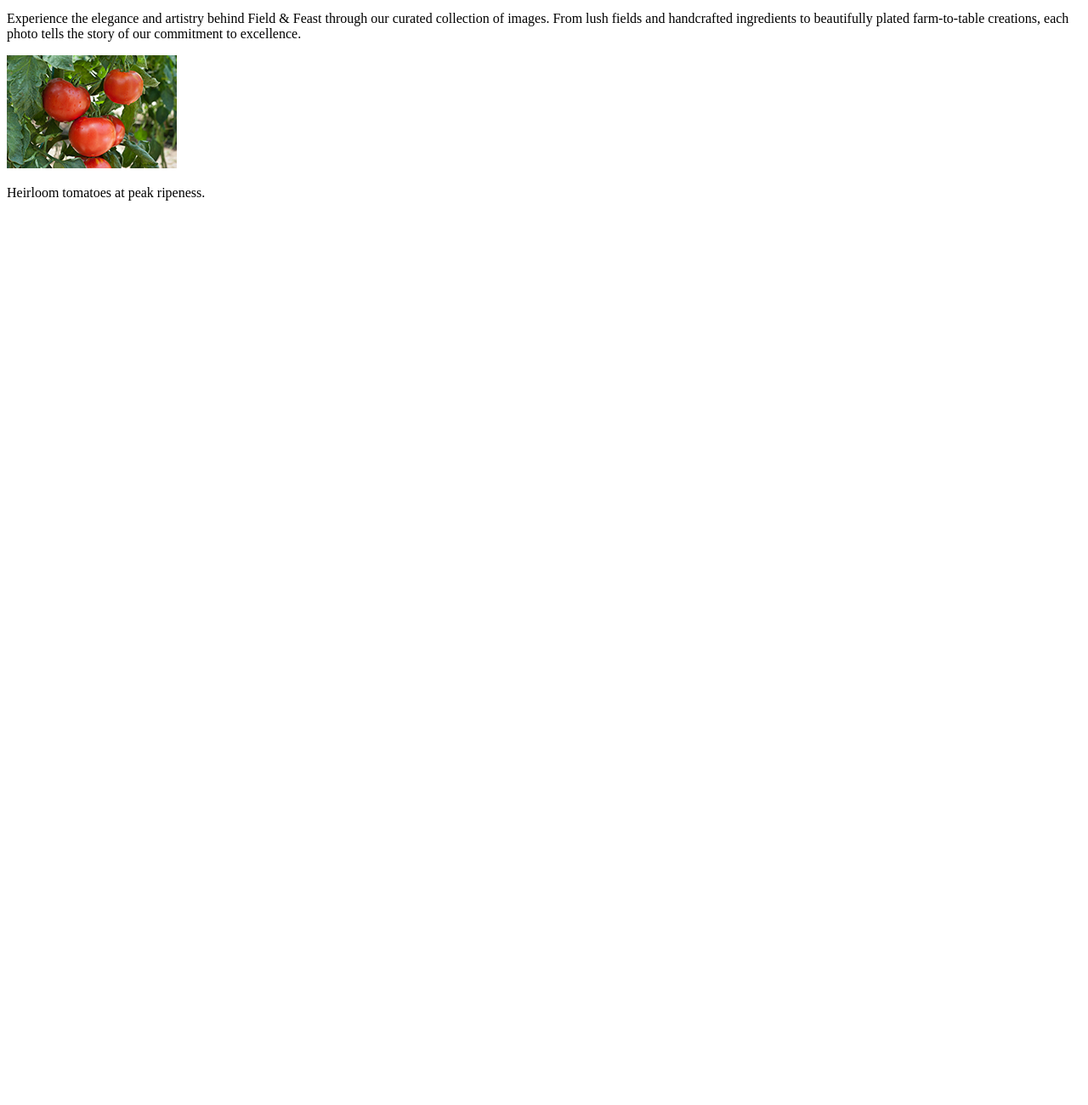
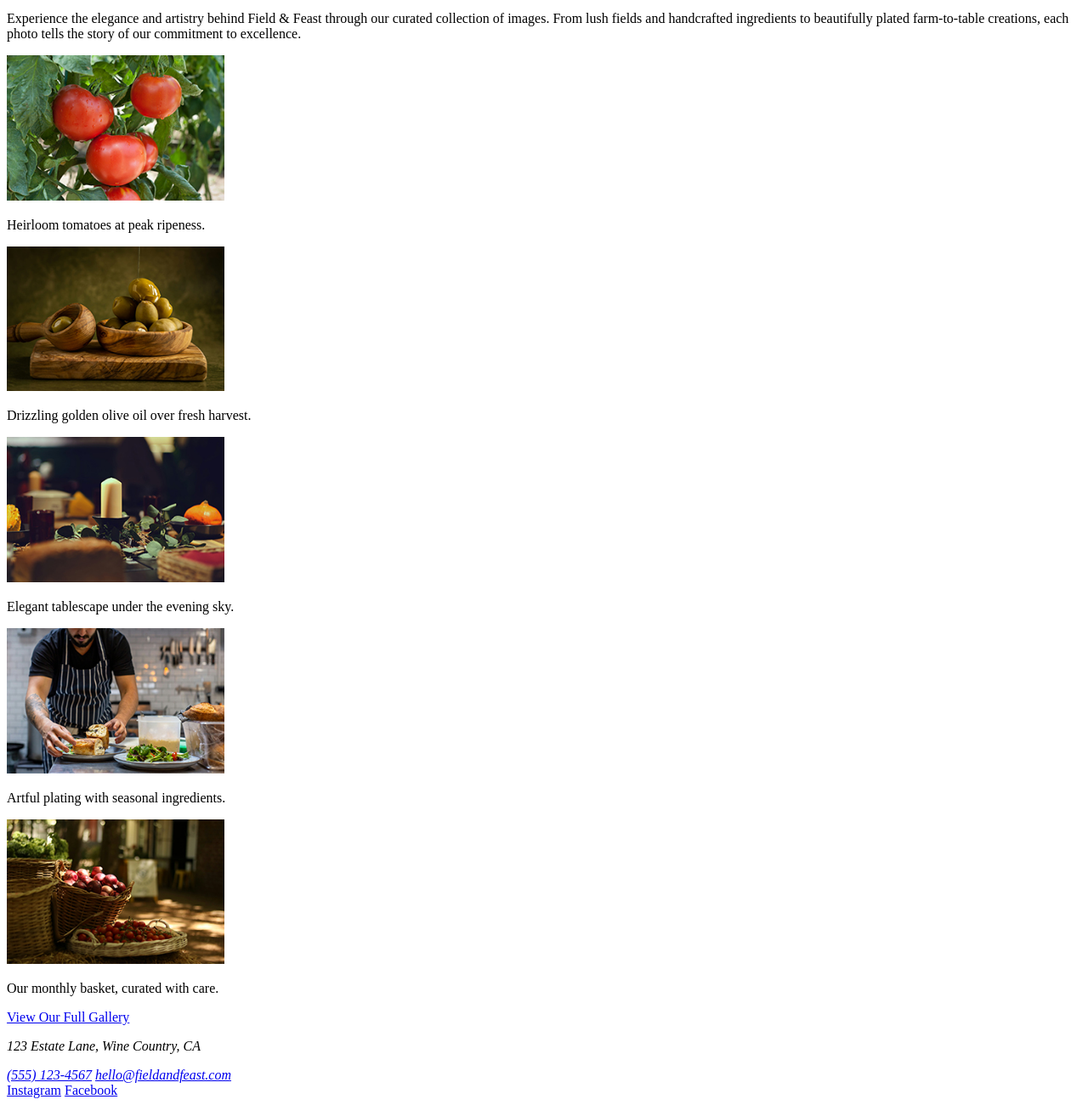
Before and after one commit to Elemental-Draco/field-and-feast, a plain HTML site: page index.html in a window 1280 px wide. Shown: the part 1339-2639 px from the top of the page at 85% size. Before the commit the page ends 1591 px from the top, so only its background shows below. Drawn offline with Linux system fonts and the light colour scheme.

Commit message:
added all content and fixed image srcset

```diff
--- a/index.html
+++ b/index.html
@@ -92,17 +92,101 @@
         <div class="card">
           <img
             src="images/tomatoes-200w.jpg"
-            alt="Heirloom tomatoes at peak ripeness."
-            srcset=""
+            alt="Heirloom tomatoes on vine"
+            srcset="
+              images/tomatoes-200w.jpg 200w,
+              images/tomatoes-300w.jpg 300w,
+              images/tomatoes-600w.jpg 600w
+            "
+            sizes="
+            (min-width: 1200px) 20vw,
+            (min-width: 900px) 33.3vw,
+            (min-width: 600px) 50vw,
+            100vw"
           />
           <p>Heirloom tomatoes at peak ripeness.</p>
         </div>
-        <div class="card"></div>
-        <div class="card"></div>
-        <div class="card"></div>
-        <div class="card"></div>
+        <div class="card">
+          <img
+            src="images/olive-oil-200w.jpg"
+            alt="Drizzling olive oil"
+            srcset="
+              images/olive-oil-200w.jpg 200w,
+              images/olive-oil-300w.jpg 300w,
+              images/olive-oil-600w.jpg 600w
+            "
+            sizes="
+            (min-width: 1200px) 20vw,
+            (min-width: 900px) 33.3vw,
+            (min-width: 600px) 50vw,
+            100vw"
+          />
+          <p>Drizzling golden olive oil over fresh harvest.</p>
+        </div>
+        <div class="card">
+          <img
+            src="images/table-setting-200w.jpg"
+            alt="Elegant table set for dinner"
+            srcset="
+              images/table-setting-200w.jpg 200w,
+              images/table-setting-300w.jpg 300w,
+              images/table-setting-600w.jpg 600w
+            "
+            sizes="
+            (min-width: 1200px) 20vw,
+            (min-width: 900px) 33.3vw,
+            (min-width: 600px) 50vw,
+            100vw"
+          />
+          <p>Elegant tablescape under the evening sky.</p>
+        </div>
+        <div class="card">
+          <img
+            src="images/chef-plating-200w.jpg"
+            alt="Chef plating food"
+            srcset="
+              images/chef-plating-200w.jpg 200w,
+              images/chef-plating-300w.jpg 300w,
+              images/chef-plating-600w.jpg 600w
+            "
+            sizes="
+            (min-width: 1200px) 20vw,
+            (min-width: 900px) 33.3vw,
+            (min-width: 600px) 50vw,
+            100vw"
+          />
+          <p>Artful plating with seasonal ingredients.</p>
+        </div>
+        <div class="card">
+          <img
+            src="images/basket-200w.jpg"
+            alt="Baskets of fruit"
+            srcset="
+              images/basket-200w.jpg 200w,
+              images/basket-300w.jpg 300w,
+              images/basket-600w.jpg 600w
+            "
+            sizes="
+            (min-width: 1200px) 20vw,
+            (min-width: 900px) 33.3vw,
+            (min-width: 600px) 50vw,
+            100vw"
+          />
+          <p>Our monthly basket, curated with care.</p>
+        </div>
+        <a href="#">View Our Full Gallery</a>
       </section>
     </main>
-    <footer></footer>
+    <footer>
+      <address>
+        <p>123 Estate Lane, Wine Country, CA</p>
+        <a href="tel:+15551234567">(555) 123-4567</a>
+        <a href="mailto:hello@fieldandfeast.com">hello@fieldandfeast.com</a>
+      </address>
+      <div>
+        <a href="#">Instagram</a>
+        <a href="#">Facebook</a>
+      </div>
+    </footer>
   </body>
 </html>
```
